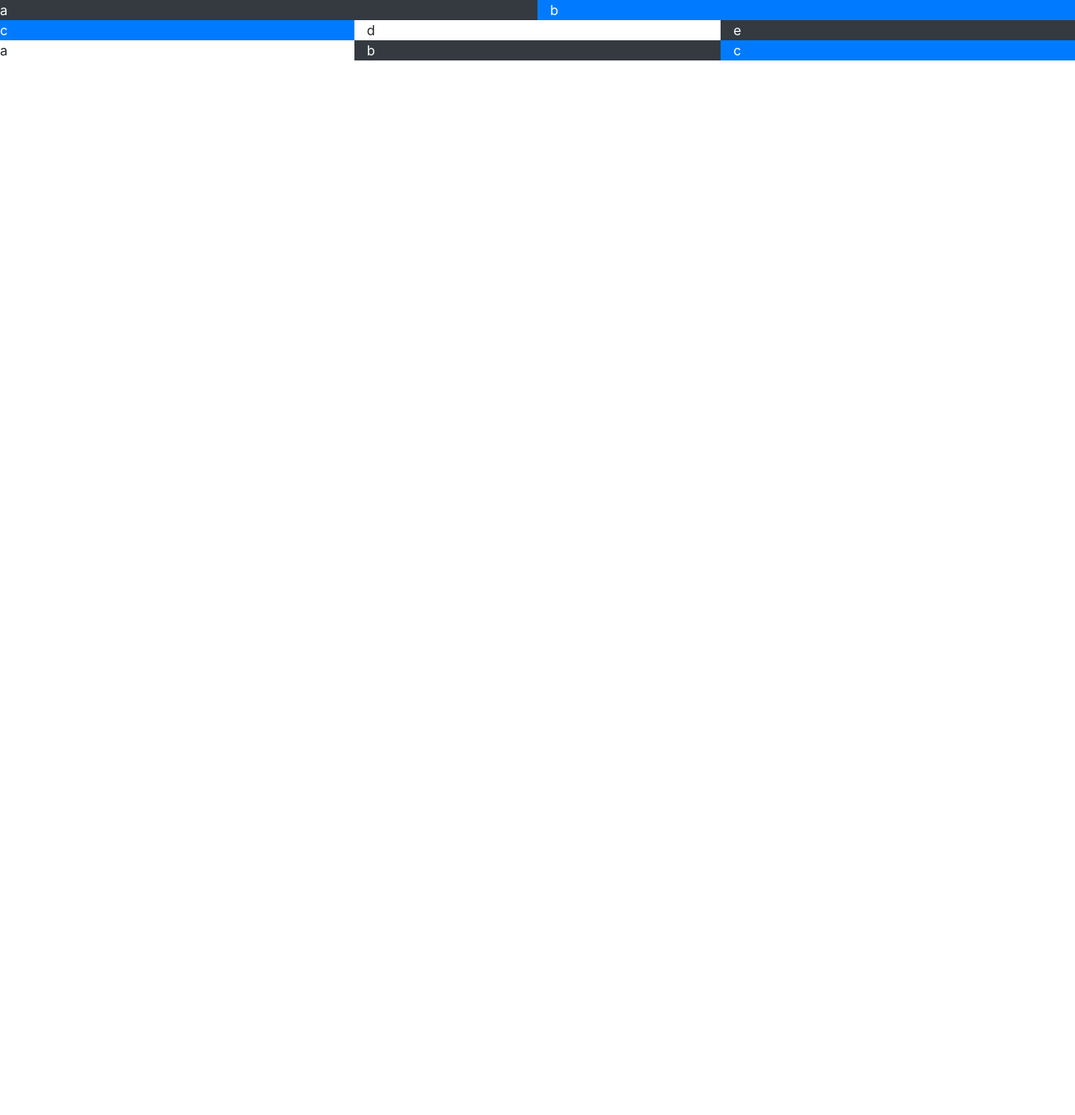
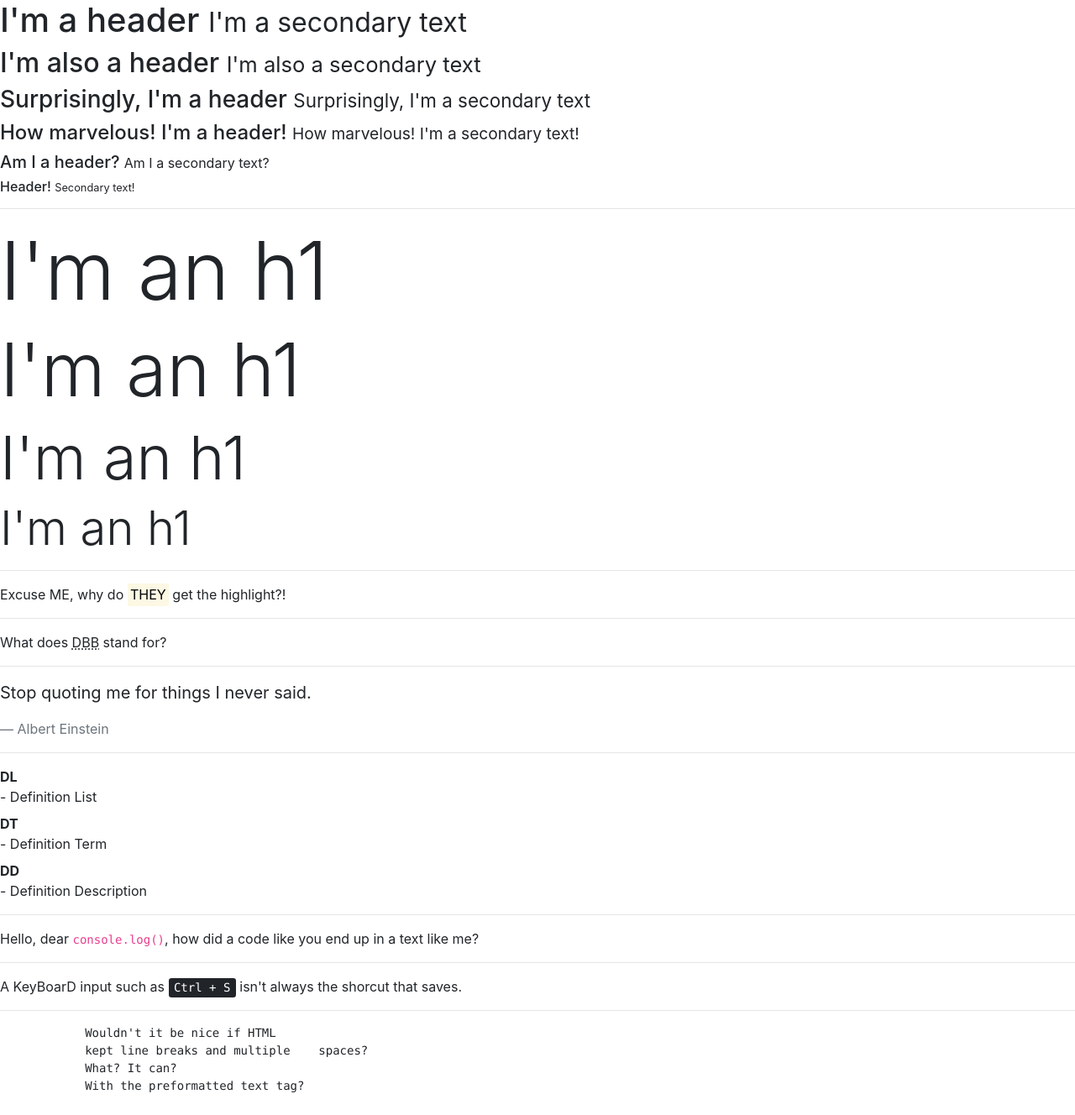
Before and after one commit to Rapha-Y/My_Bootstrap_Studies, a plain HTML site: page index.html in a window 1280 px wide. Shown: the whole page at 84% size. Before the commit the page ends 800 px from the top, so only its background shows below. Drawn offline with nearby package versions, Linux system fonts and the light colour scheme.

Commit message:
added typography examples

```diff
--- a/index.html
+++ b/index.html
@@ -13,21 +13,81 @@
         <script src="https://maxcdn.bootstrapcdn.com/bootstrap/4.5.0/js/bootstrap.min.js"></script>
     </head>
     <body>
-        <!-- Manual column width, must add up to 12 -->
-        <div class="row">
-            <div class="col-sm-6 bg-dark text-white">a</div>
-            <div class="col-sm-6 bg-primary text-white">b</div>
-        </div>
-        <div class="row">
-            <div class="col-md-4 bg-primary text-white">c</div>
-            <div class="col-md-4">d</div>
-            <div class="col-md-4 bg-dark text-white">e</div>
-        </div>
-        <!-- Automatic column width -->
-        <div class="row">
-            <div class="col">a</div>
-            <div class="col bg-dark text-white">b</div>
-            <div class="col bg-primary text-white">c</div>
-        </div>
+        <!--
+            Default settings
+            font-size: 16px
+            line-height: 1.5
+
+            <p>
+            margin-top: 0
+            margin-bottom: 1rem (16px)
+        -->
+
+        <h1>
+            I'm a header
+            <small>I'm a secondary text</small>
+        </h1>
+        <h2>
+            I'm also a header
+            <small>I'm also a secondary text</small>
+        </h2>
+        <h3>
+            Surprisingly, I'm a header
+            <small>Surprisingly, I'm a secondary text</small>
+        </h3>
+        <h4>
+            How marvelous! I'm a header!
+            <small>How marvelous! I'm a secondary text!</small>
+        </h4>
+        <h5>
+            Am I a header?
+            <small>Am I a secondary text?</small>
+        </h5>
+        <h6>
+            Header!
+            <small>Secondary text!</small>
+        </h6>
+        <hr>
+
+        <h1 class="display-1">I'm an h1</h1>
+        <h1 class="display-2">I'm an h1</h1>
+        <h1 class="display-3">I'm an h1</h1>
+        <h1 class="display-4">I'm an h1</h1>
+        <hr>
+
+        Excuse ME, why do <mark>THEY</mark> get the highlight?!
+        <hr>
+
+        What does <abbr title="Dotter Border Bottom">DBB</abbr> stand for?
+        <hr>
+
+        <blockquote class="blockquote">
+            <p>Stop quoting me for things I never said.</p>
+            <footer class="blockquote-footer">Albert Einstein</footer>
+        </blockquote>
+        <hr>
+
+        <dl>
+            <dt>DL</dt>
+            <dd>- Definition List</dd>
+            <dt>DT</dt>
+            <dd>- Definition Term</dd>
+            <dt>DD</dt>
+            <dd>- Definition Description</dd>
+        </dl>
+        <hr>
+
+        Hello, dear <code>console.log()</code>, how did a code like you end up in a text like me?
+        <hr>
+
+        A KeyBoarD input such as <kbd>Ctrl + S</kbd> isn't always the shorcut that saves.
+        <hr>
+
+        <pre>
+            Wouldn't it be nice if HTML
+            kept line breaks and multiple    spaces?
+            What? It can?
+            With the preformatted text tag?
+        </pre>
     </body>
 </html>
```
